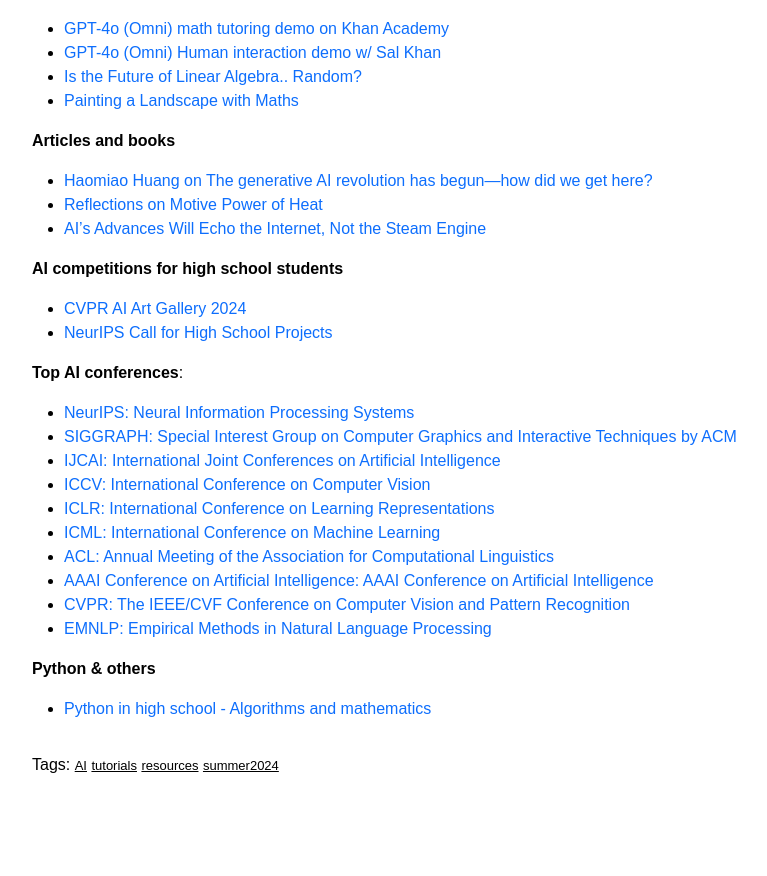
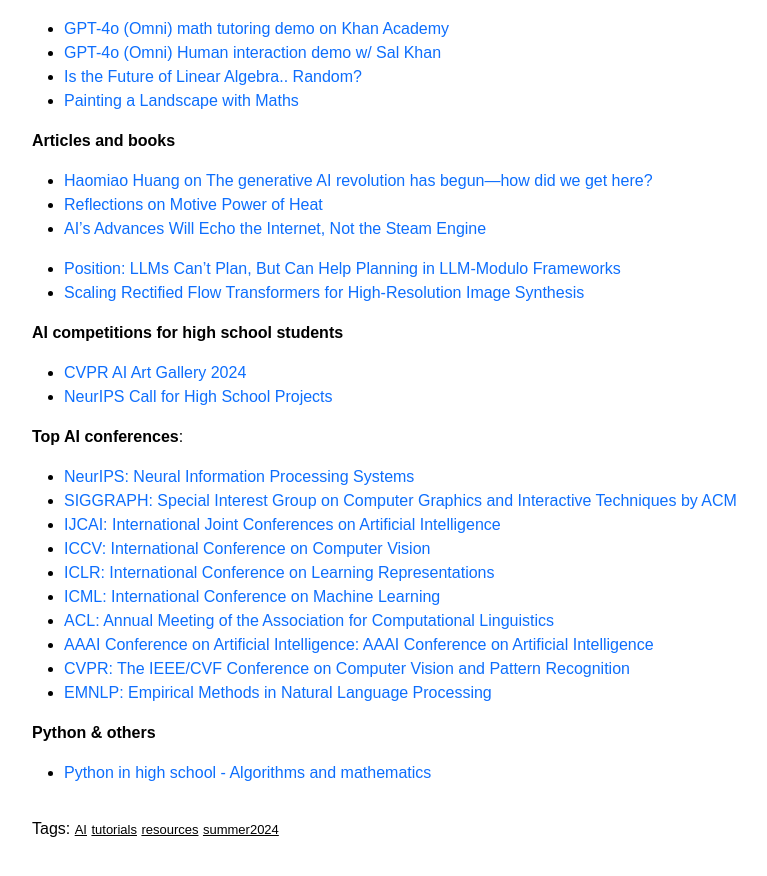
Before and after one commit to planet-ai-2023/planet-ai-2023.github.io, a Jekyll site: the page built from _posts/2024-6-01-readings_for_summer2024.md, in a window 1280 px wide and 900 px high, scrolled down 499 px. Shown: the top 876 px of the window, without its empty margins (120-887 px from the left). Built offline with Jekyll 4.4.1, drawn with Linux system fonts in a browser that asks for light colours.

Commit message:
Add files via upload

```diff
--- a/_posts/2024-6-01-readings_for_summer2024.md
+++ b/_posts/2024-6-01-readings_for_summer2024.md
@@ -29,6 +29,9 @@ tags: [ AI, tutorials, resources, summer2024 ]
 - [Reflections on Motive Power of Heat](https://www3.nd.edu/~powers/ame.20231/carnot1897.pdf){:target="_blank"}
 - [AI’s Advances Will Echo the Internet, Not the Steam Engine](https://www.deccanherald.com/opinion/ais-advances-will-echo-the-internet-not-the-steam-engine-2971889){:target="_blank"}
 
+- [Position: LLMs Can’t Plan, But Can Help Planning in LLM-Modulo Frameworks](https://arxiv.org/html/2402.01817v3){:target="_blank"}
+- [Scaling Rectified Flow Transformers for High-Resolution Image Synthesis](https://arxiv.org/abs/2403.03206){:target="_blank"}
+
 **AI competitions for high school students**
 - [CVPR AI Art Gallery 2024](https://cvpr.thecvf.com/Conferences/2024/CallForAIArt){:target="_blank"}
 - [NeurIPS Call for High School Projects](https://neurips.cc/Conferences/2024/CallforHighSchoolProjects){:target="_blank"}
```
